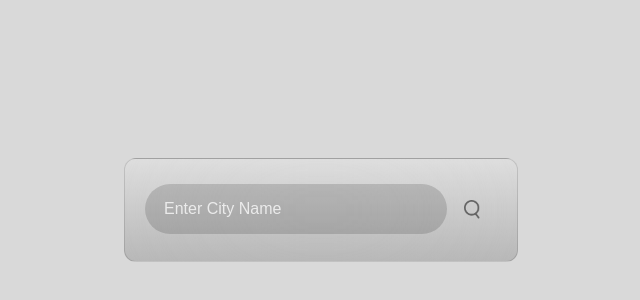
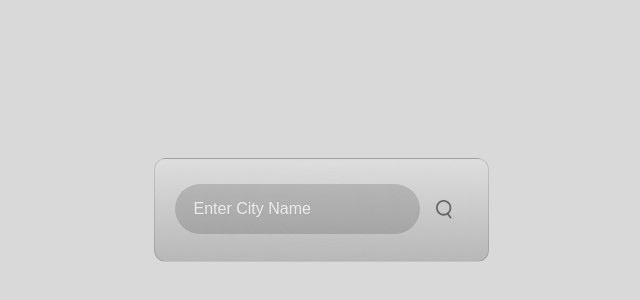
Before and after one commit to siddiqua14/WeatherApp, a plain HTML site: page index.html in a window 1280 px wide. Shown: the part 190-490 px from the top of the page, without its empty margins (319-959 px from the left). Drawn offline with nearby package versions, Linux system fonts and the light colour scheme.

Commit message:
Update style.css

```diff
--- a/style.css
+++ b/style.css
@@ -26,7 +26,7 @@ body::before {
 }
 
 .card {
-    width: 394px;
+    width: 335px;
     /* height: 496px;*/
     z-index: 1;
     background: linear-gradient(to top, rgba(0, 0, 0, 0.15), rgba(255, 255, 255, 0.15));
```
